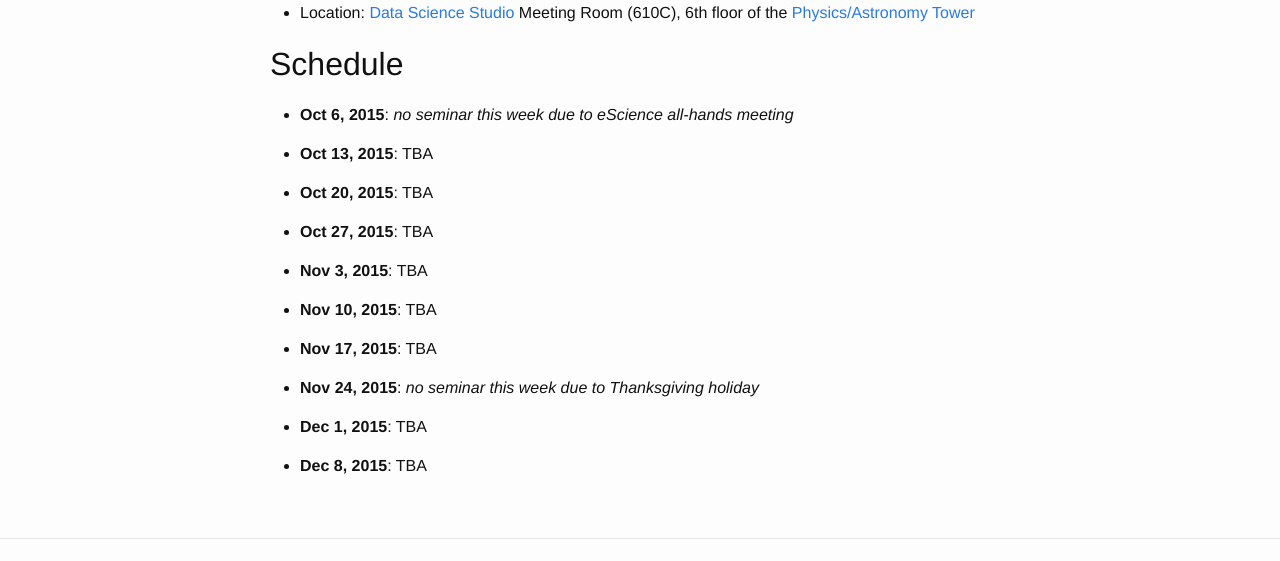
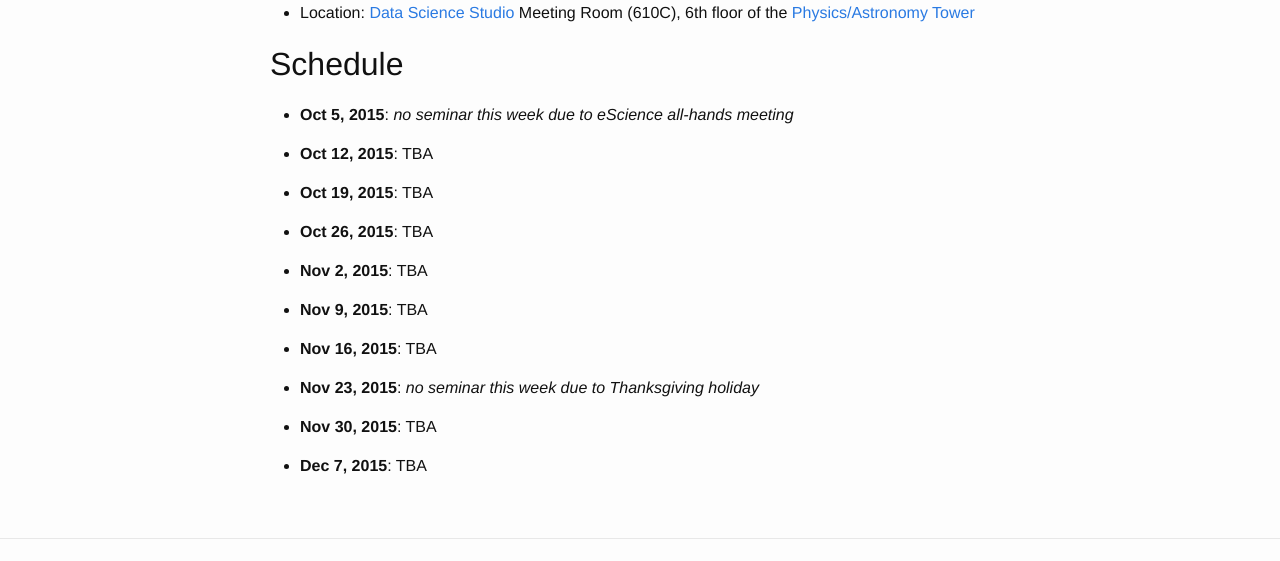
Before and after one commit to uwescience/python-seminar-2015, a Jekyll site: the page built from seminar.md, in a window 1280 px wide. Shown: the part 337-898 px from the top of the page. Built offline with Jekyll 4.4.1, drawn with Linux system fonts in a browser that asks for light colours.

Commit message:
fix seminar dates

```diff
--- a/seminar.md
+++ b/seminar.md
@@ -16,22 +16,22 @@ research.
 
 ## Schedule
 
-- **Oct 6, 2015**: *no seminar this week due to eScience all-hands meeting*
+- **Oct 5, 2015**: *no seminar this week due to eScience all-hands meeting*
 
-- **Oct 13, 2015**: TBA
+- **Oct 12, 2015**: TBA
 
-- **Oct 20, 2015**: TBA
+- **Oct 19, 2015**: TBA
 
-- **Oct 27, 2015**: TBA
+- **Oct 26, 2015**: TBA
 
-- **Nov 3, 2015**: TBA
+- **Nov 2, 2015**: TBA
 
-- **Nov 10, 2015**: TBA
+- **Nov 9, 2015**: TBA
 
-- **Nov 17, 2015**: TBA
+- **Nov 16, 2015**: TBA
 
-- **Nov 24, 2015**: *no seminar this week due to Thanksgiving holiday*
+- **Nov 23, 2015**: *no seminar this week due to Thanksgiving holiday*
 
-- **Dec 1, 2015**: TBA
+- **Nov 30, 2015**: TBA
 
-- **Dec 8, 2015**: TBA
+- **Dec 7, 2015**: TBA
```
